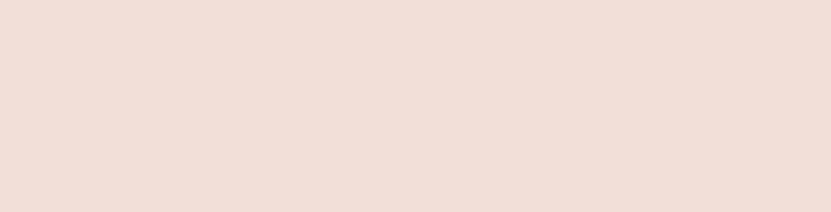
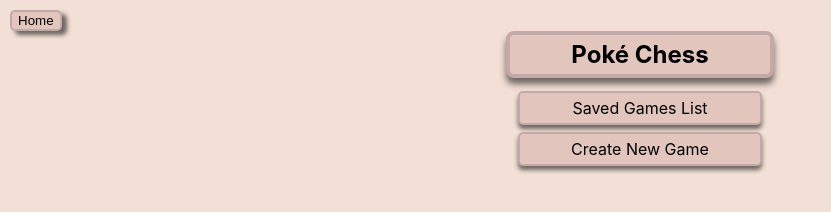
Before and after one commit to CSalois114/custom_chess_frontend, a React app: page / in a window 1280 px wide. Before the commit this address had no page. Shown: the whole page, without its empty margins (0-831 px from the left). Built offline with nearby package versions, Linux system fonts and the light colour scheme.

Commit message:
add Home and CreateGame components

```diff
--- a/src/components/App.js
+++ b/src/components/App.js
@@ -1,14 +1,19 @@
-import { Routes, Route } from "react-router-dom"
+import { Routes, Route, useNavigate } from "react-router-dom"
 import Board from './Board'
 import GameList from './GameList'
+import CreateGame from "./CreateGame"
+import Home from "./Home"
 
 export default function App() {
+  const navigate = useNavigate();
   return (
     <div id="appBody">
+      <button id="homeButton" onClick={() => navigate(`/`)}> Home </button>
       <Routes>
+        <Route path="/"               element={ <Home />       } />
         <Route path="/games"          element={ <GameList />   } />
         <Route path="/games/:game_id" element={ <Board />      } />
-
+        <Route path="/games/new"      element={ <CreateGame /> } />
       </Routes>
     </div>
   )
--- /dev/null
+++ b/src/components/CreateGame.js
@@ -0,0 +1,7 @@
+import React from 'react'
+
+export default function CreateGame() {
+  return (
+    <div>CreateGame</div>
+  )
+}
--- a/src/components/GameList.js
+++ b/src/components/GameList.js
@@ -13,6 +13,7 @@
   const navigate = useNavigate();
   return (
     <div>
+      <h2 className='listHeader'>Saved Games</h2>
       <ul id="gameList">
         {allGames.map(game => <li onClick={() => navigate(`/games/${game.id}`)}>{game.name}</li>)}
       </ul>
--- /dev/null
+++ b/src/components/Home.js
@@ -0,0 +1,15 @@
+import { useNavigate } from 'react-router-dom';
+
+export default function Home() {
+  const navigate = useNavigate();
+
+  return (
+    <div>
+      <h2 className='listHeader'>Poké Chess</h2>
+      <ul id="homeList">
+        <li onClick={() => navigate("/games")}>Saved Games List</li>
+        <li>Create New Game</li>
+      </ul>
+    </div>
+  )
+}
--- a/src/index.css
+++ b/src/index.css
@@ -70,17 +70,58 @@
   background-position: 0px 18px;
   width: 100px;
   background-image: radial-gradient(rgba(0, 0, 0, 0.448) 0%, rgba(0, 0, 0, 0) 40%);
-
 }
 
 li {
-  box-shadow: 0px 4px 2px rgba(56, 52, 51, 0.71);
+  box-shadow: 0px 4px 4px rgba(56, 52, 51, 0.71);
   margin: auto;
-  width: 250px;
+  width: 230px;
   padding: 5px;
-  padding-left: 15px;
-  list-style: circle inside;
   background-color: rgb(226, 198, 190);
   border-radius: 5px;
   border: 2px solid rgb(195, 169, 169);
+  margin-top:7px;
+  cursor: pointer;
 }
+
+#gameList > li {
+  list-style: circle inside;
+}
+
+#homeList > li {
+  text-align: center;
+  list-style-type: none;
+}
+
+#homeButton {
+  background-color: rgb(226, 198, 190);
+  border-radius: 5px;
+  border: 2px solid rgb(195, 169, 169);
+  box-shadow: 5px 4px 4px rgba(56, 52, 51, 0.71);
+  margin: 10px 0 0 10px;
+  cursor: pointer;
+}
+
+#homeButton:hover {
+  background-color: rgba(153, 181, 106, 0.914);
+}
+
+.listHeader {
+  text-align: center;
+  padding: 5px;
+  margin: auto;
+  width: 250px;
+  background-color: rgb(226, 198, 190);
+  border-radius: 8px;
+  border: 4px solid rgb(195, 169, 169);
+  box-shadow: 0px 6px 6px rgba(56, 52, 51, 0.71);
+  margin-bottom: -3px;
+}
+
+ul {
+  padding: 0;
+}
+
+li:hover {
+  background-color: rgba(153, 181, 106, 0.914);
+}
```
